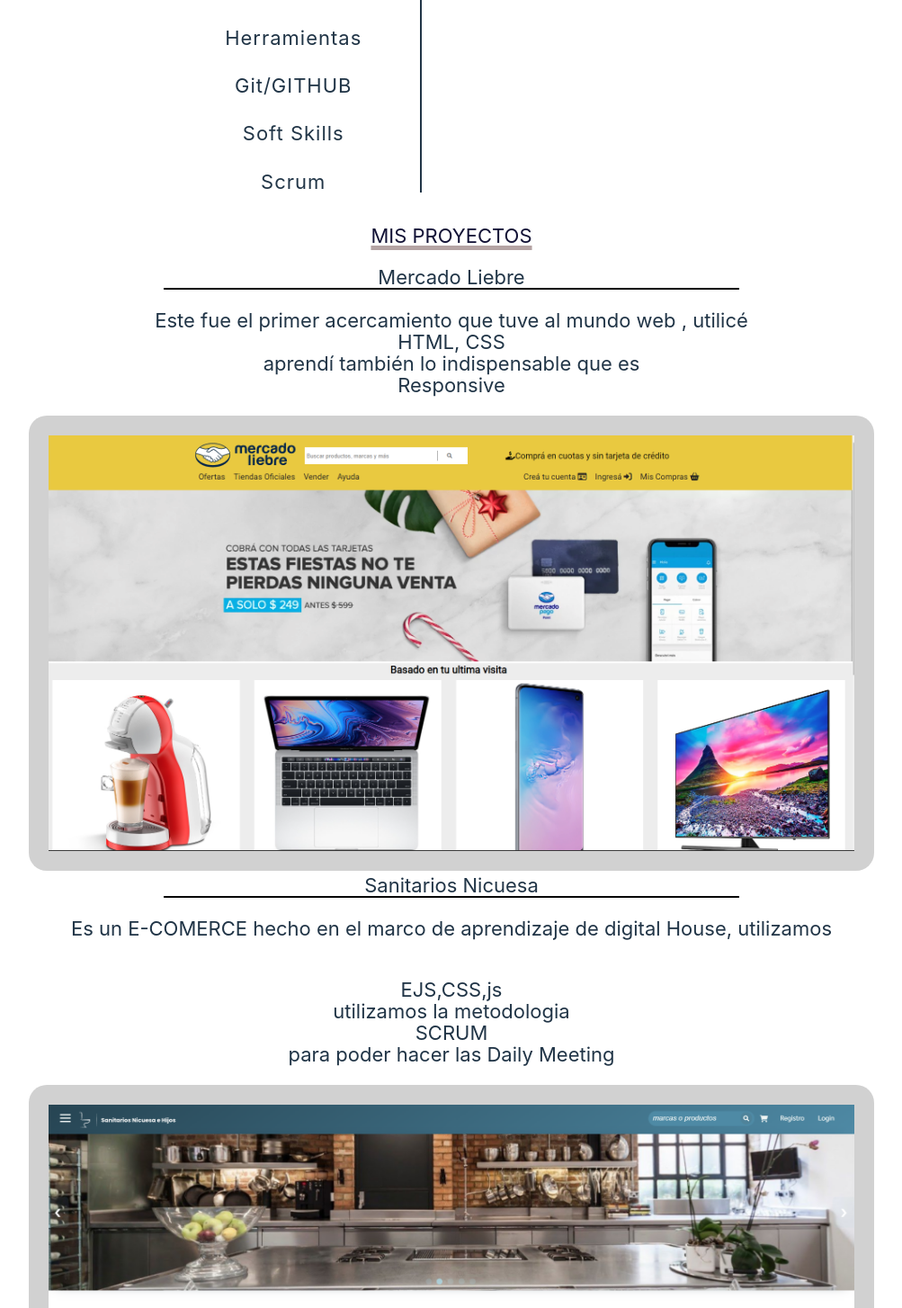
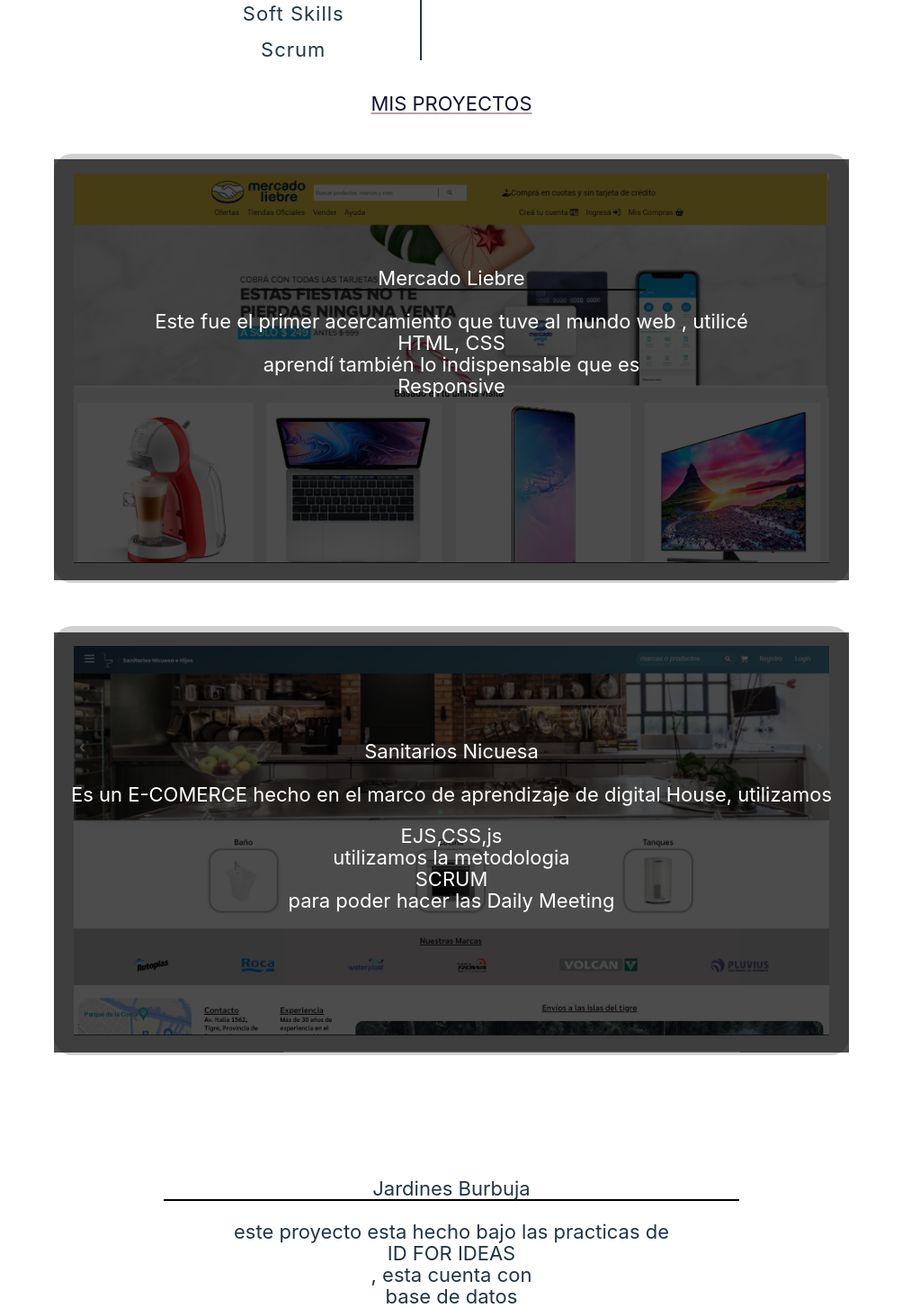
Before and after one commit to CarlosPalladino/portfile, a React (Vite) app: page / in a window 1280 px wide. Shown: the part 1330-2784 px from the top of the page at 90% size, without its empty margins (138-1141 px from the left). Built offline with nearby package versions, Linux system fonts and the light colour scheme.

Commit message:
aplicando dinamismo a los trabajos realizados

```diff
--- /dev/null
+++ b/src/assests/img.js
@@ -0,0 +1,12 @@
+window.onload = function() {
+    const image = document.querySelector('.image-container img');
+    const caption = document.querySelector('.image-container figcaption');
+
+    image.addEventListener('mouseenter', function() {
+      caption.classList.add('hover');
+    });
+
+    image.addEventListener('mouseleave', function() {
+      caption.classList.remove('hover');
+    });
+  }
--- a/src/pages/Home-d.css
+++ b/src/pages/Home-d.css
@@ -1,7 +1,30 @@
 @media (min-width: 1024px) {
+      .img-container {
+        position: relative;
+        display: inline-block;
+      }
+      .img-container figcaption {
+        height: 93%;
+        position: absolute;
+        top: 50%;
+        width: 72%;
+        align-items: center;
+        left: 50%;
+        transform: translate(-50%, -50%);
+        background-color: rgba(0, 0, 0, 0.7);
+        color: #fff;
+        padding: 10px;
+        opacity: 0;
+        transition: opacity 0.3s ease-in-out;
+      }
+      .img-container:hover figcaption {
+        opacity: 1;
+
+      }
+
 
     #image-m{
-width: 25%;
+        width: 25%;
     }
     #skills {
         display: flex;
--- a/src/pages/Home-m.css
+++ b/src/pages/Home-m.css
@@ -71,12 +71,11 @@
   width: 100%;
   cursor: pointer;
 }
-
 #projects h4 {
   border-bottom: 2px solid black;
  width:  50%;
+ margin-top: 10px;
 }
-
 /* SKILLS */
 #skills {
   display: flex;
@@ -94,6 +93,8 @@
 
 #skills h4 {
   border-bottom: 2px solid black;
+  margin: 16px;
+
 }
 
 #encabezado {
@@ -114,8 +115,6 @@
   color: #111135;
   text-decoration: underline;
   text-decoration-color: #b5a4a4;
-  ;
-  text-decoration-thickness: 5px;
 }
 .form-container {
   margin: 2px;
--- a/src/pages/Home-t.css
+++ b/src/pages/Home-t.css
@@ -23,7 +23,6 @@
   color: #111135;
   text-decoration: underline;
   text-decoration-color: #b5a4a4;;
-  text-decoration-thickness: 5px;
 }
 
 #skills h4 {
@@ -45,7 +44,9 @@
     border-bottom: 2px solid black;
     max-width: 50%;
     margin: auto;
+    margin-top: 5rem;
   }
+
   #projects p{
     display: flex;
     flex-direction: column;
--- a/src/pages/home.jsx
+++ b/src/pages/home.jsx
@@ -1,5 +1,6 @@
 import "./Home-m.css";
 import "./Home-t.css";
+import "../assests/img";
 import "./Home-d.css";
 import Header from '../components/Header'
 import Footer from '../components/Footer'
@@ -66,31 +67,40 @@
           </article>
         </div>
         {/* // <!-- ABOUT PROJECTS SECTION --> */}
+
+
         <article id="projects">
           <h3 id="tittle">MIS PROYECTOS</h3>
+         <figure className="img-container">
+            <a href="https://github.com/CarlosPalladino/Mercado-Liebre"> <img src="./images/Mercado-liebre.png" id="img" /> </a>
+            <figcaption>
             <h4>Mercado Liebre </h4>
             <p>Este fue el primer acercamiento que tuve al mundo web , utilicé <b>HTML, CSS </b> aprendí también lo
               indispensable que es <b>Responsive</b></p>
-          <picture class="img-conteiner">
-            {/* <Link to path="https://github.com/CarlosPalladino/Mercado-Liebre">  */}
-            <a href="https://github.com/CarlosPalladino/Mercado-Liebre"> <img src="./images/Mercado-liebre.png" id="img" /> </a>
-            {/* </Link>  */}
-          </picture>
+            </figcaption>
+          </figure>
+          <figure class="img-container">
+            <a href="https://github.com/Esteban-Somoza/Grupo_1_Sanitarios"><img src="./images/Sanitarios-Nicuesa.png" id="img" />
+            </a>
+          <figcaption>
             <h4> Sanitarios Nicuesa</h4>
             <p> Es un E-COMERCE hecho en el marco de aprendizaje de digital House, utilizamos </p>
-          <p> <b> EJS,CSS,js</b>utilizamos la metodologia <b>SCRUM</b>para poder hacer las Daily Meeting</p>
-          <picture class="img-conteiner">
-            {/* <Link to path ="https://github.com/Esteban-Somoza/Grupo_1_Sanitarios"> */}
-            <a href="https://github.com/Esteban-Somoza/Grupo_1_Sanitarios"><img src="./images/Sanitarios-Nicuesa.png" id="img" /></a>
-            {/* </Link> */}
-          </picture>
+            <p> <b> EJS,CSS,js</b>utilizamos la metodologia<b>SCRUM</b>para poder hacer las Daily Meeting
+            </p>
+          </figcaption>
+          </figure>
+
+          <figcaption>
             <h4>Jardines Burbuja</h4>
-          <p> este proyecto esta hecho bajo estructura de <b>ID FOR IDEAS</b>, este consta de una de <b>base de
+            <p> este proyecto esta hecho bajo las practicas de <b>ID FOR IDEAS</b>, esta cuenta con<b>base de
               datos</b>
-            hecha en </p>
+              hecha relacional y su front-end hecho en el Framework <b>React</b> </p>
+          </figcaption>
+
         </article>
+      </div >
       {/* // <!-- CONTACT SECTION --> */}
-        <article id="contact">
+      < article id="contact" >
         <h3 id="tittle">Contactame</h3>
         <p>Podes llenar el formulario y, a la brevedad ,me voy a contactar con vos</p>
         <article className="form-container">
@@ -108,9 +118,8 @@
             <input type="hidden" name="_captcha" value="false"></input>
           </form>
         </article>
-        </article>
+      </article >
       <Footer />
-      </div>
   </>
   )
   }
```
Lines whose indentation alone changed are shown as unchanged.
